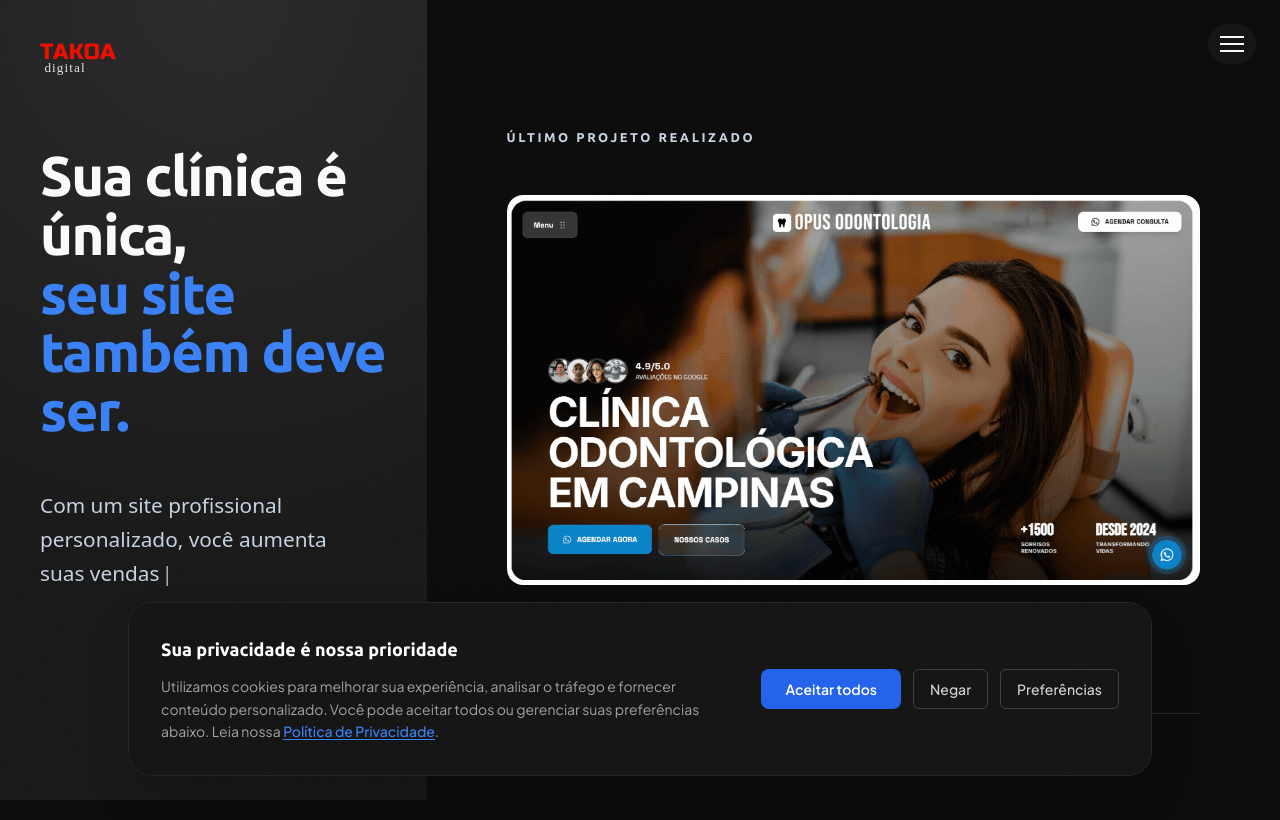
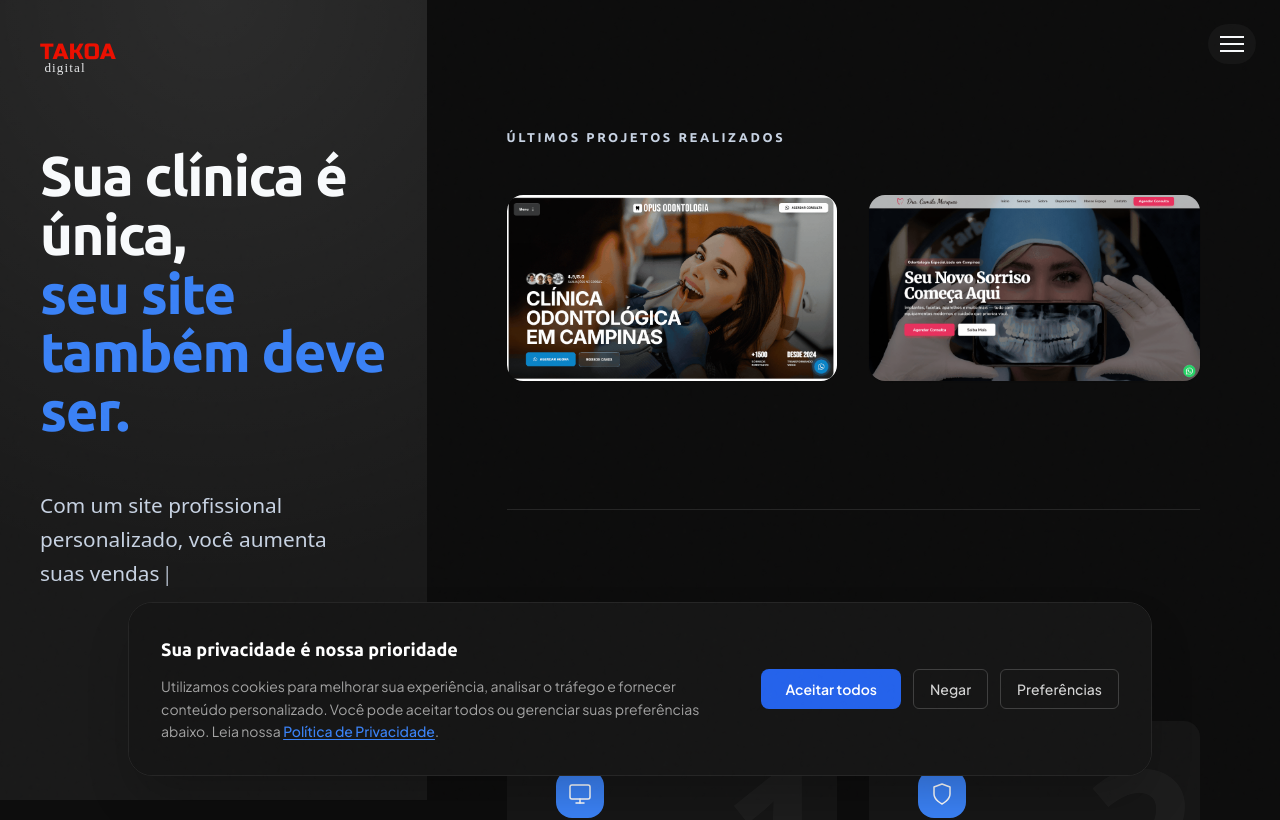
Before and after one commit to Takoa25/Takoa-LP, a React (Vite) app: page / in a window 1280 px wide. Shown: the top 820 px of the page. Built offline with nearby package versions, Linux system fonts and the light colour scheme; a web font is replaced by a local one.

Commit message:
feat: add initial comprehensive content data for the portfolio website and include a new project GIF asset.

```diff
--- a/src/content.ts
+++ b/src/content.ts
@@ -53,13 +53,19 @@ export const CONTENT: Content = {
             "aumenta suas vendas."
         ]
     },
-    projectsTitle: "Último projeto realizado",
+    projectsTitle: "Últimos projetos realizados",
     projects: [
         {
-            id: 'alterna-spvb',
+            id: 'projeto-01',
             title: 'Clinica do Dente',
             link: 'https://opusodontologia.netlify.app/',
             image: '/v2card1.gif'
+        },
+        {
+            id: 'projeto-02',
+            title: 'Dra. Camila Marques',
+            link: 'https://camilamarques.netlify.app/',
+            image: '/v1card2.gif'
         }
     ],
     servicesSection: {
```
Also changed, not shown: public/v1card2.gif (added).
